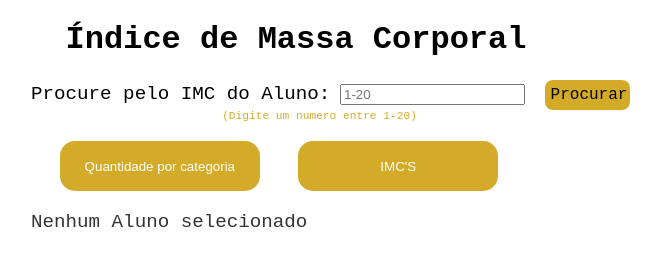
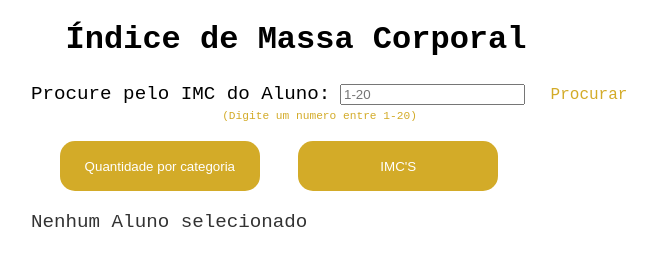
Before and after one commit to KarinaYumi/JS, a plain HTML site: page Imc-02/index.html in a window 1280 px wide. In both pictures the pointer is over the button "Procurar". Shown: the whole page, without its empty margins (417-1078 px from the left). Drawn offline with Linux system fonts and the light colour scheme.

Commit message:
Update style.css

```diff
--- a/Imc-02/style.css
+++ b/Imc-02/style.css
@@ -29,9 +29,7 @@ body{
     font-size: 1rem;
     cursor: pointer;
 }
-.procurar button:hover{
-    color: black;
-}
+
 
 .button{
     width: 100%;
@@ -44,6 +42,11 @@ body{
     background-color: #d3ab28;
     border:#d3ab28;
 }
+
+button:hover{
+    color: #d3ab28;
+    background-color: #fff;
+}
 .resultado-texto{
     font-size: 1.2rem;
     color: #333;
```
